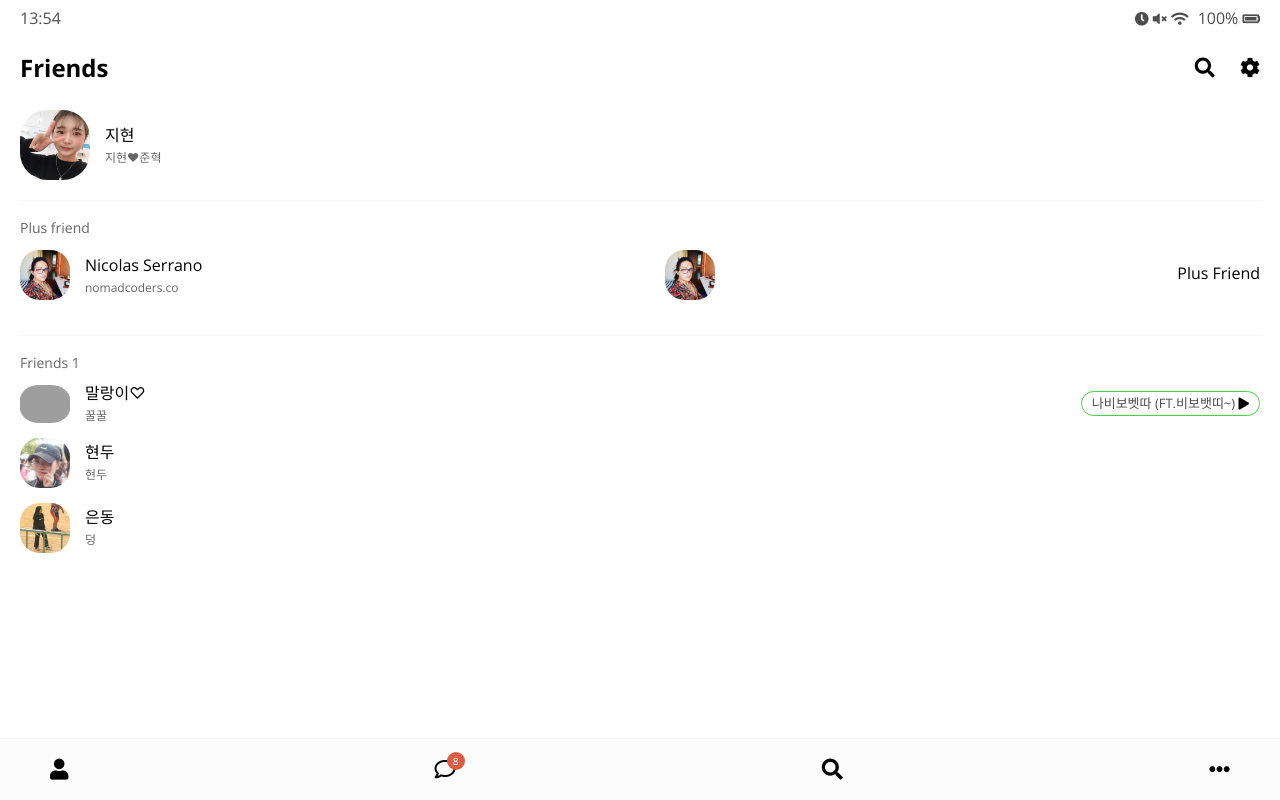
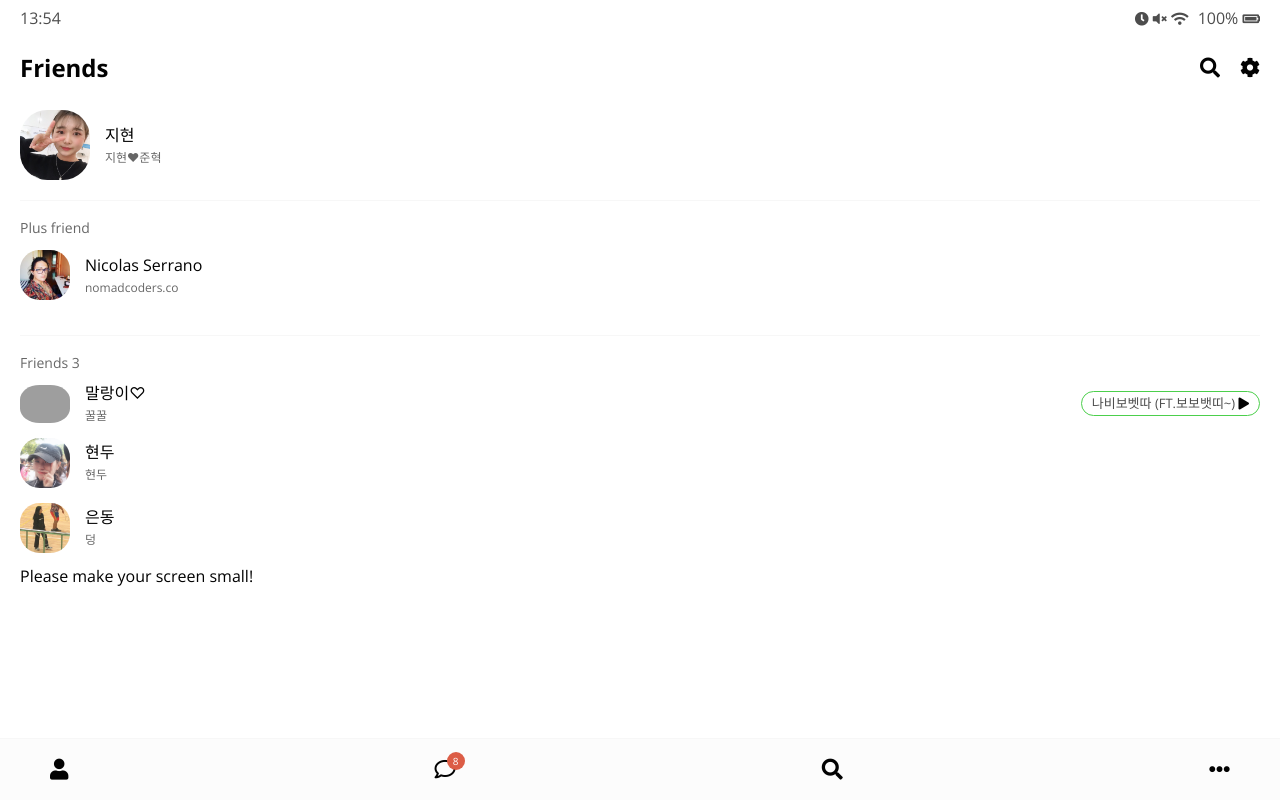
Before and after one commit to jihyun0831/kakao-clone-v2, a plain HTML site: page friends.html in a window 1280 px wide. Drawn offline with nearby package versions, Linux system fonts and the light colour scheme; grey boxes are pictures that could not be loaded.

Commit message:
Update friends.html

```diff
--- a/friends.html
+++ b/friends.html
@@ -29,10 +29,10 @@
       </div>
     </div>
     <header class="header">
-      <div class="header__header-clolumn">
+      <div class="header__header-column">
         <h1 class="header__title">Friends</h1>
       </div>
-      <div class="header__header-clolumn">
+      <div class="header__header-column">
         <span class="header__icon">
           <i class="fas fa-search"></i>
         </span>
@@ -72,17 +72,10 @@
               </span>
             </div>
           </div>
-          <img src="images/avatar.jpg" class="friend__avatar" />
-          <div class="friend__content">
-            <span class="friend__name">
-              Plus Friend
-            </span>
-          </div>
         </div>
       </div>
-
       <ul class="friends__list">
-        <h5 class="friends__title">Friends 1</h5>
+        <h5 class="friends__title">Friends 3</h5>
         <li class="friends__friend friend">
           <div class="friend__column">
             <img src="images/mypig.jpg" class="friend__avatar" />
@@ -98,7 +91,7 @@
           <div class="friend__column">
             <div class="friend__now-listening">
               <span>
-                나비보벳따 (FT.비보뱃띠~)
+                나비보벳따 (FT.보보뱃띠~)
               </span>
               <i class="fas fa-play"></i>
             </div>
@@ -159,5 +152,10 @@
         </li>
       </ul>
     </nav>
+    <div class="bigScreen">
+      <span class="bigScreen__text">
+        Please make your screen small!
+      </span>
+    </div>
   </body>
 </html>
```
